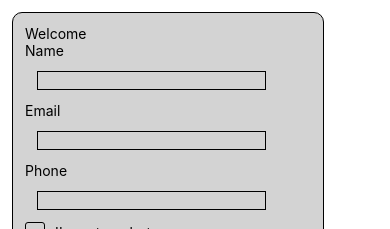
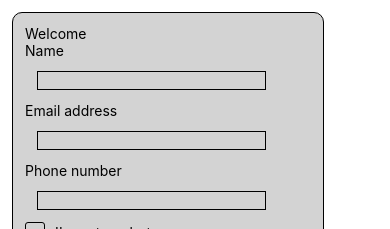
Before and after one commit to yunke-l/CS5520-Assignment1, a React Native app: screen / in a window 390 px wide. Shown: the top 229 px of the page. Built offline with nearby package versions, Linux system fonts and the light colour scheme.

Commit message:
enabled from confirm page go back to start page

```diff
--- a/App.js
+++ b/App.js
@@ -33,7 +33,7 @@ export default function App() {
         hasConfirmed ? (
           <GameScreen />
         ) : (
-          <ConfirmScreen onConfirm={handleConfirm} />
+          <ConfirmScreen onConfirm={handleConfirm} userData={userInput} onGoBack={() => setIsValid(false)} />
         )
       ) : (
         <StartingScreen onStart={handleStart} />
--- a/screens/ConfirmScreen.js
+++ b/screens/ConfirmScreen.js
@@ -1,11 +1,16 @@
 import React from "react";
 import { View, Text, Button } from "react-native";
+import CardComp from "../components/CardComp";
 
-const ConfirmScreen = ({ onConfirm }) => {
+const ConfirmScreen = ({ userData: {name, email, phone}, onGoBack, onConfirm }) => {
+
   return (
     <View>
-      <Text>Confirm Page</Text>
-      <Button title="Confirm" onPress={onConfirm} />
+      <CardComp>
+        <Text>Confirm Page</Text>
+        <Button title="Go Back" onPress={onGoBack} />
+        <Button title="Confirm" onPress={onConfirm} />
+      </CardComp>
     </View>
   );
 };
--- a/screens/StartingScreen.js
+++ b/screens/StartingScreen.js
@@ -82,14 +82,14 @@ const StartingScreen = ({ onStart, onReset }) => {
             />
 
             <InputComp
-                label="Email"
+                label="Email address"
                 value={userData.email}
                 onChangeText={text => setUserData({...userData, email:text})}
                 error={error.emailError}
             />
 
             <InputComp
-                label="Phone"
+                label="Phone number"
                 value={userData.phone}
                 onChangeText={text => setUserData({...userData, phone:text})}
                 error={error.phoneError}
```
